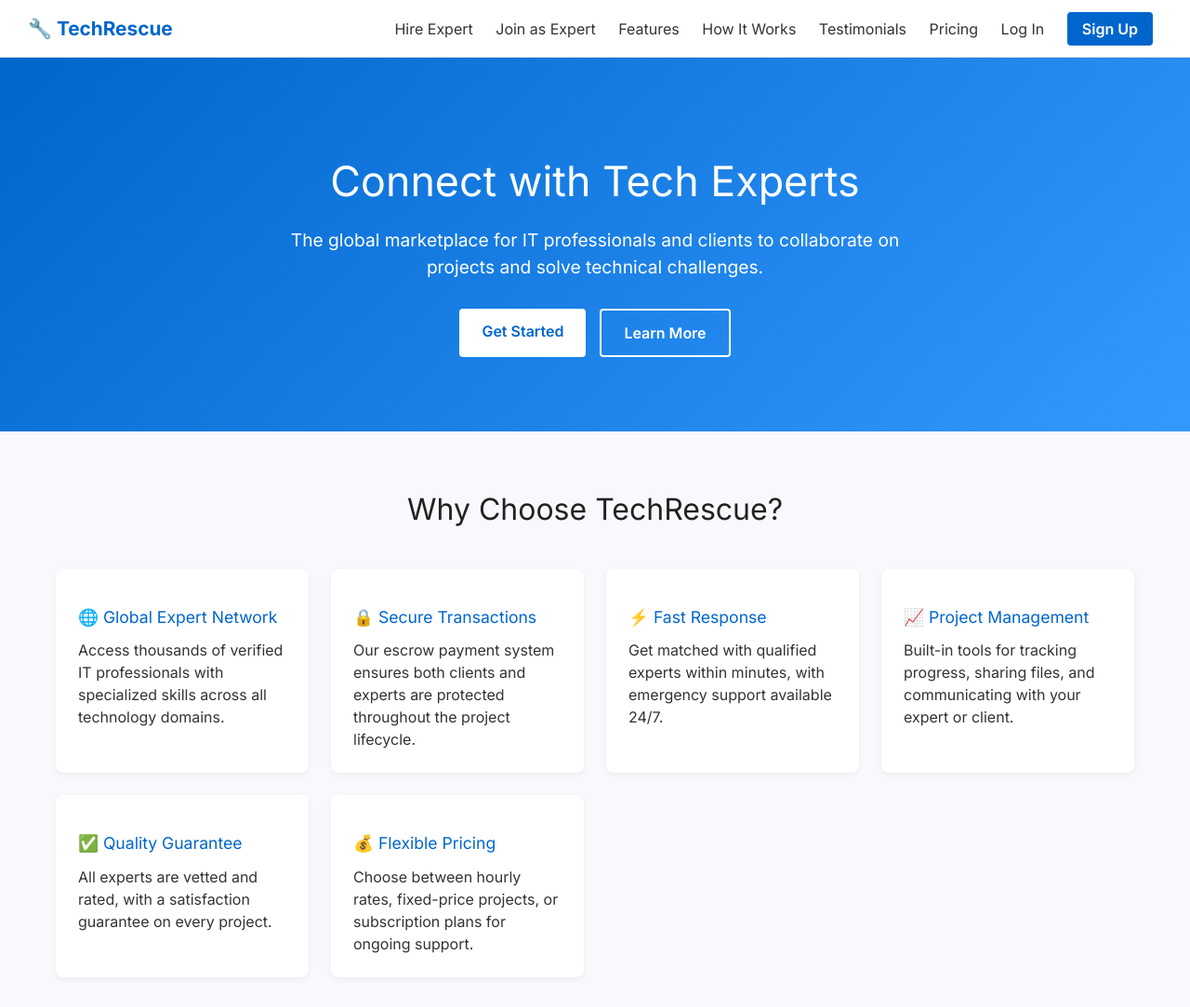
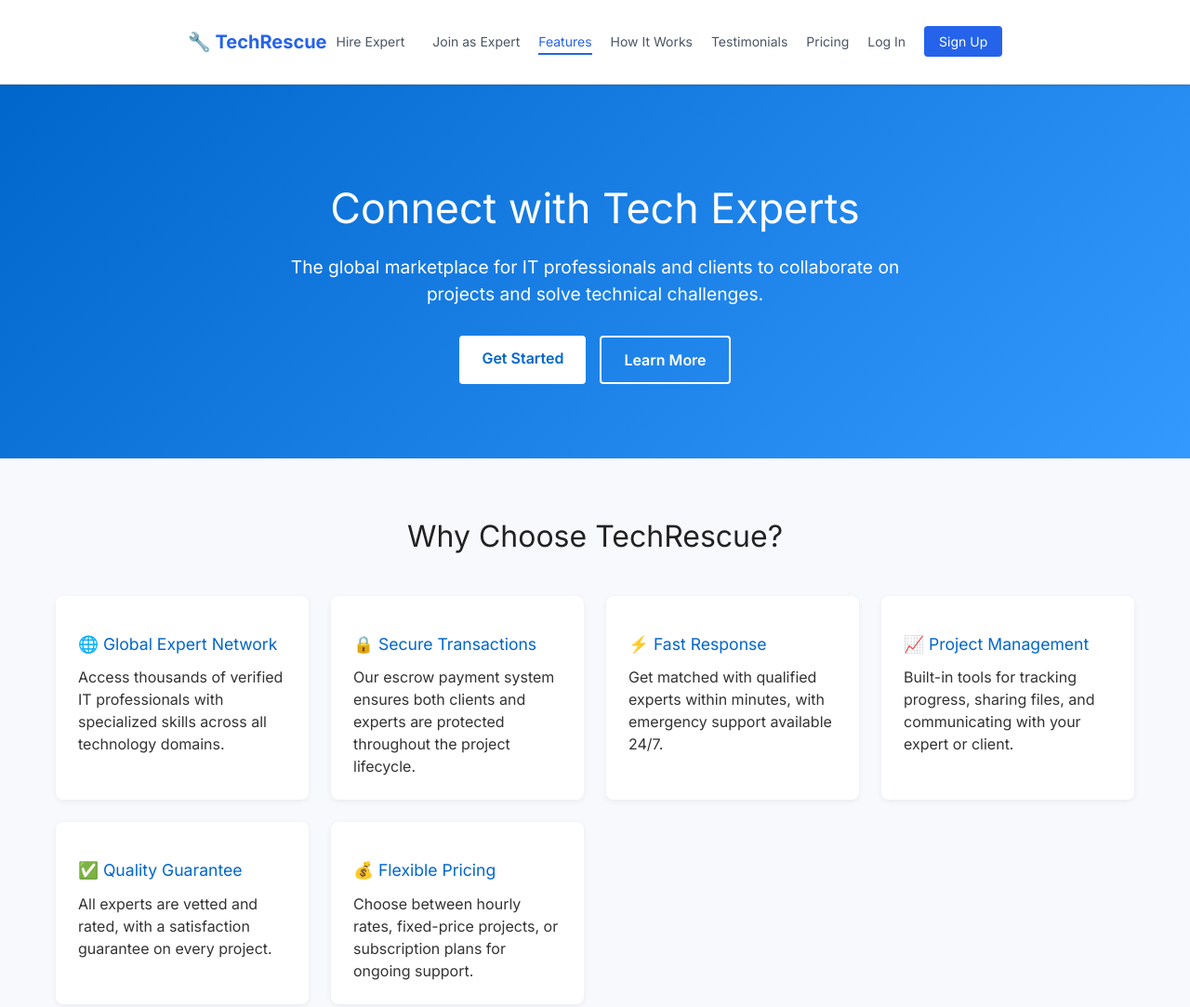
Before and after one commit to lakshyaright/Techrescue, a website: page docs/index.html in a window 1280 px wide. Shown: the top 1083 px of the page at 93% size. Drawn offline with nearby package versions, Linux system fonts and the light colour scheme.

Commit message:
Update index.html

```diff
--- a/docs/index.html
+++ b/docs/index.html
@@ -161,19 +161,23 @@
 </head>
 <body>
 
-<header>
-  <div class="logo">🔧 TechRescue</div>
-  <nav>
-    <a href="client.html">Hire Expert</a>
-    <a href="Expert.html">Join as Expert</a>
-    <a href="feature.html">Features</a>
-    <a href="howitwork.html">How It Works</a>
-    <a href="testimonial.html">Testimonials</a>
-    <a href="pricing.html">Pricing</a>
-    <a href="Login.html">Log In</a>
-    <a href="Signup.html" class="button">Sign Up</a>
-  </nav>
-</header>
+  <!-- Header -->
+  <header class="bg-white shadow sticky top-0 z-50">
+    <div class="max-w-7xl mx-auto px-6 py-4 flex justify-between items-center">
+      <div class="text-xl font-bold text-blue-600">🔧 TechRescue</div>
+      <nav class="space-x-4 text-sm font-medium">
+        <a href="client.html" class="text-gray-600 hover:text-blue-600">Hire Expert</a>
+        <a href="Expert.html" class="text-gray-600 hover:text-blue-600">Join as Expert</a>
+        <a href="feature.html" class="text-blue-600 border-b-2 border-blue-600 pb-1">Features</a>
+        <a href="howitwork.html" class="text-gray-600 hover:text-blue-600">How It Works</a>
+        <a href="testimonial.html" class="text-gray-600 hover:text-blue-600">Testimonials</a>
+        <a href="pricing.html" class="text-gray-600 hover:text-blue-600">Pricing</a>
+        <a href="Login.html" class="text-gray-600 hover:text-blue-600">Log In</a>
+        <a href="Signup.html" class="bg-blue-600 text-white px-4 py-2 rounded hover:bg-blue-700">Sign Up</a>
+      </nav>
+    </div>
+  </header>
+
 
 <div class="hero">
   <h1>Connect with Tech Experts</h1>
```
